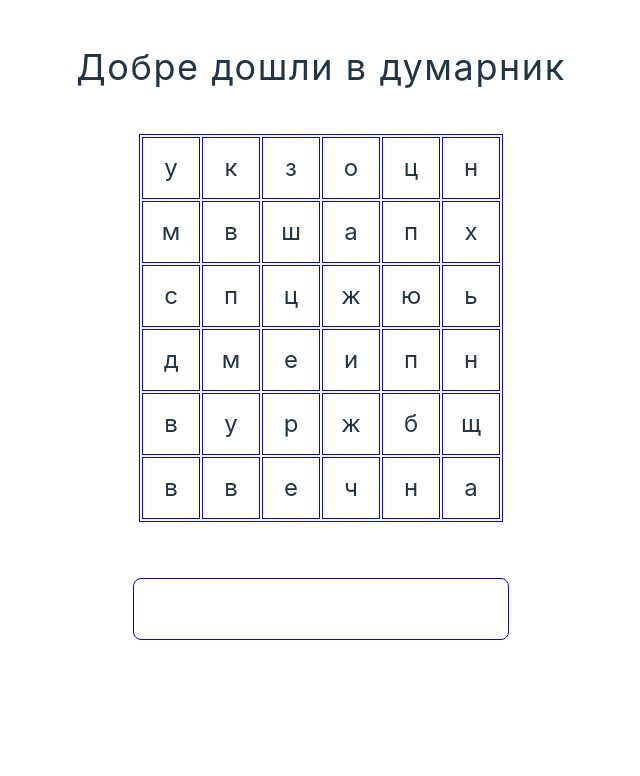
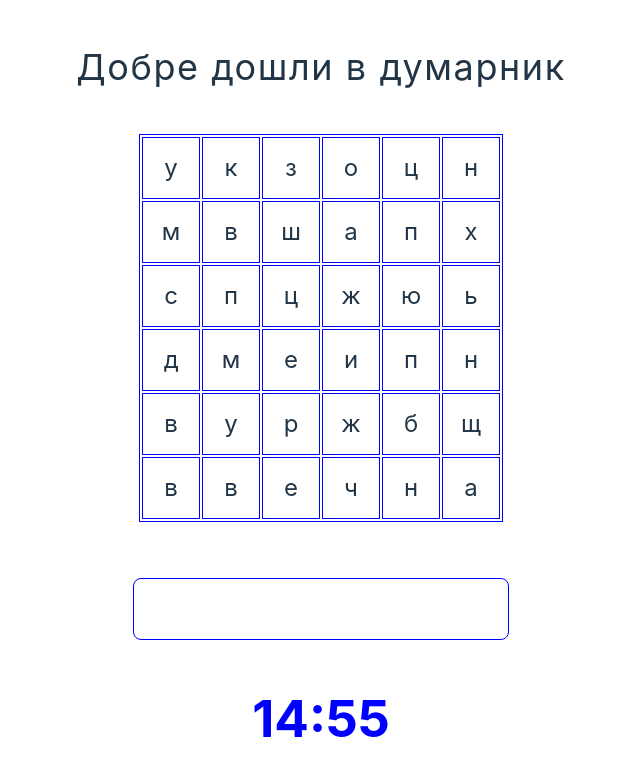
Before and after one commit to niki4etoo/Dumarnik, a React (Vite) app in the folder Dumarnik/: page / in a window 1280 px wide. Shown: the top 776 px of the page, without its empty margins (319-959 px from the left). Built offline with nearby package versions, Linux system fonts and the light colour scheme.

Commit message:
added timer with three sessions ( 5, 10, 15 mins )

```diff
--- a/Dumarnik/src/components/Game/Board/Board.tsx
+++ b/Dumarnik/src/components/Game/Board/Board.tsx
@@ -1,10 +1,17 @@
 import Square from './Square'
 import MainInput from '../Input/Main'
+import Timer from '../Session/Timer'
 
 //Size of the board
-const x64 = 64; // 8x8
-const x36 = 36; // 6x6
-const x16 = 16; // 4x4
+const x64: number = 64; // 8x8
+const x36: number = 36; // 6x6
+const x16: number = 16; // 4x4
+
+// Sessions types in minutes
+const type5: number = 5*60;
+const type10: number = 10*60;
+const type15: number = 15*60;
+
 
 const numberOfCharacters = x36; // default session
 
@@ -14,6 +21,7 @@ const Board = () => {
         <>
             <Square numberOfCharacters={numberOfCharacters} />
             <MainInput />
+            <Timer session={type15} />
         </>
     )
 }
--- /dev/null
+++ b/Dumarnik/src/components/Game/Session/Timer.tsx
@@ -0,0 +1,41 @@
+import React, { useState, useEffect } from 'react';
+
+import './timer.css';
+
+interface TimerProps {
+    session: number;
+}
+
+const Timer: React.FC<TimerProps> = ( props: TimerProps ) => {
+
+    const [seconds, setSeconds] = useState<number>(props.session);
+
+    useEffect(() => {
+        const intervalId = setInterval(() => {
+            if (seconds > 0) {
+                setSeconds((prevSeconds) => prevSeconds - 1);
+            } else {
+                clearInterval(intervalId); // Stop the timer when seconds reach 0
+            }
+        }, 1000);
+
+        return () => {
+            clearInterval(intervalId); // Clear the interval on component unmount
+        };
+    }, [seconds]);
+
+    const formatTime = (time: number): string => {
+        const minutes = Math.floor(time / 60);
+        const remainingSeconds = time % 60;
+        return `${String(minutes).padStart(2, '0')}:${String(remainingSeconds).padStart(2, '0')}`;
+    };
+    return (
+        <>
+            <div className='timer'>
+                <h1>{formatTime(seconds)}</h1>
+            </div>
+        </>
+    )
+}
+
+export default Timer;
--- /dev/null
+++ b/Dumarnik/src/components/Game/Session/timer.css
@@ -0,0 +1,8 @@
+.timer {
+    display: flex;
+
+    justify-content: center;
+    align-items: center;
+
+    color: blue;
+}
```
